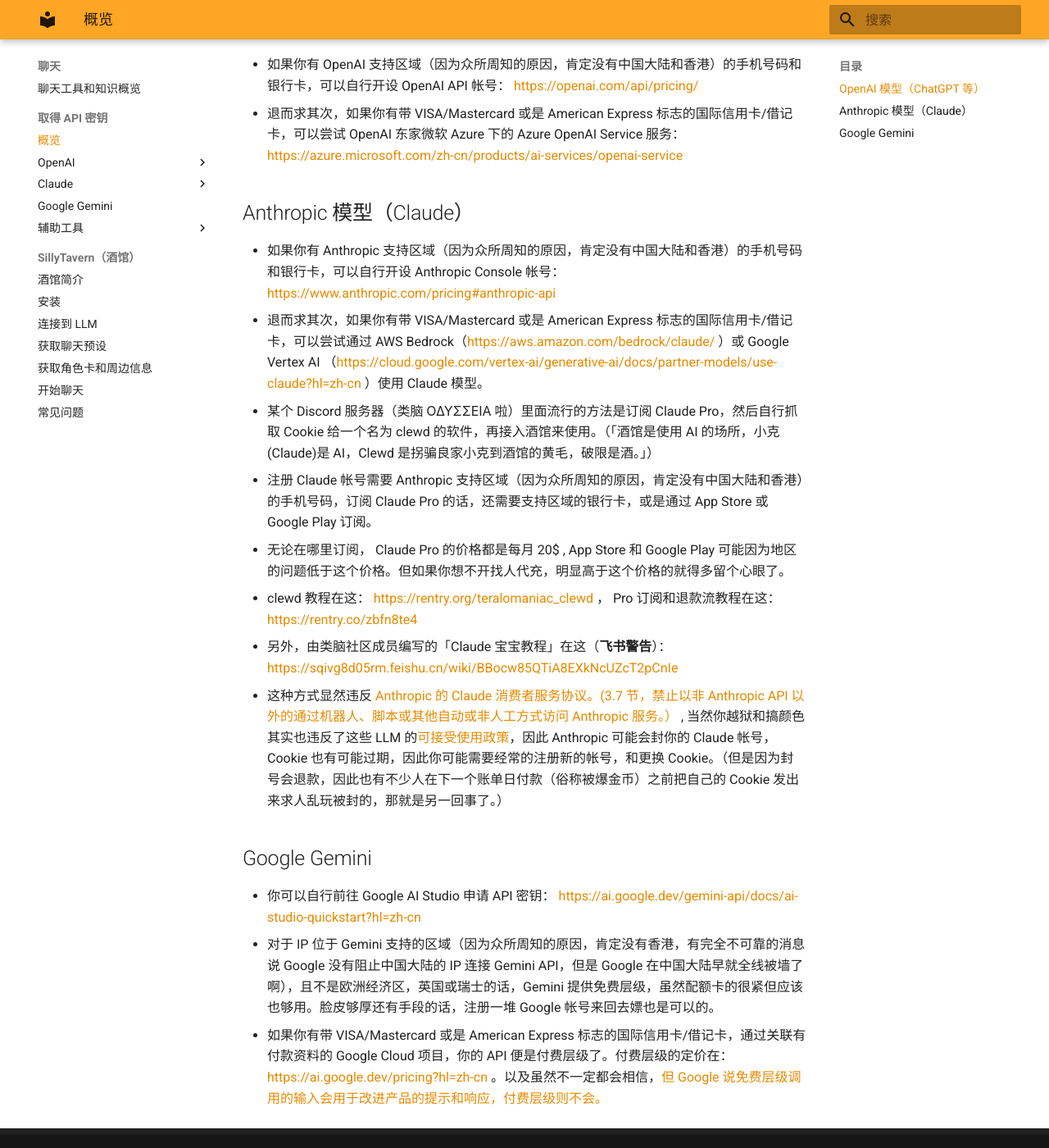
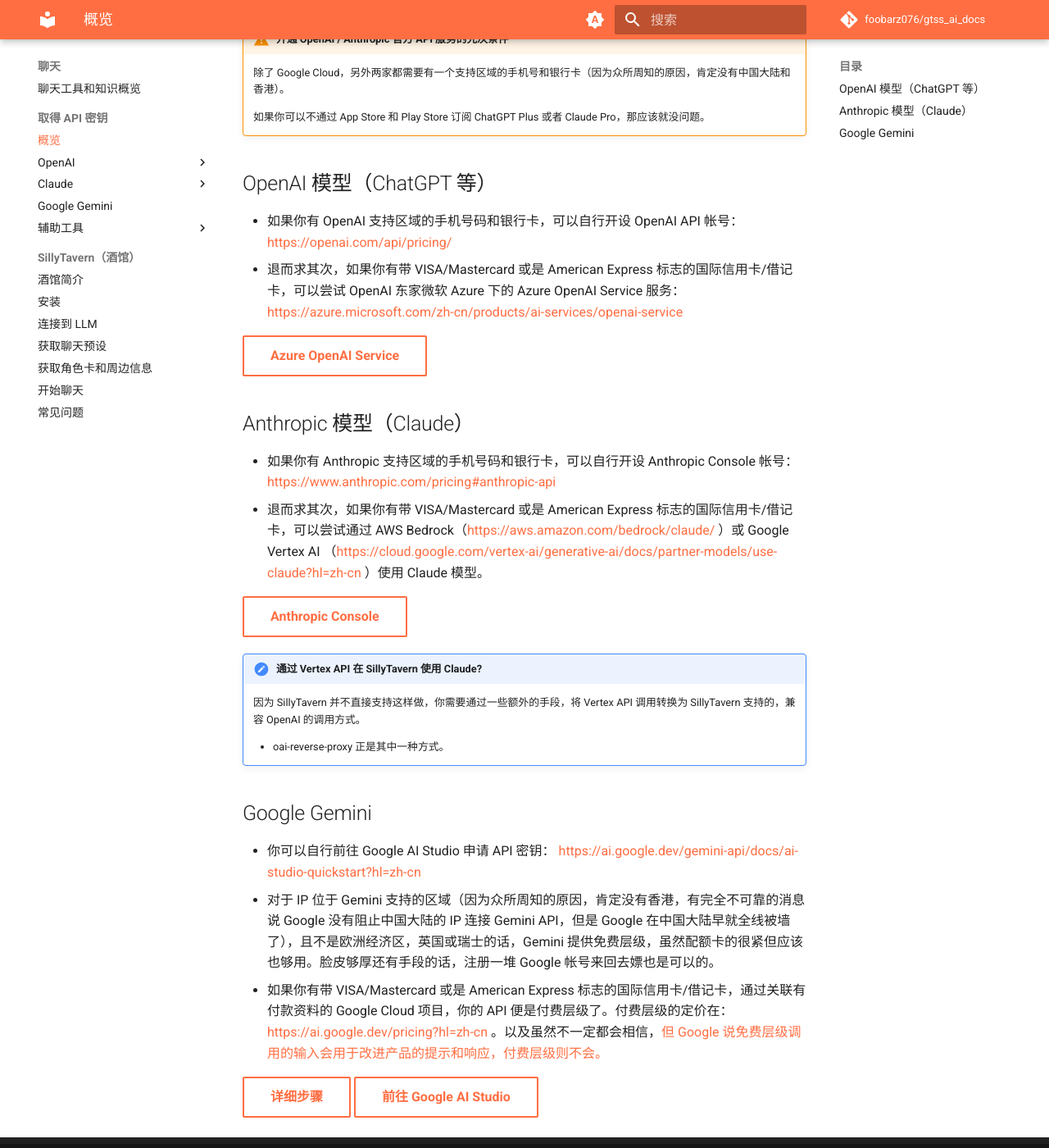
Before and after one commit to foobarz076/gtss_ai_docs, an MkDocs documentation site: the page built from docs/chatting/api_connection/index.md, in a window 1280 px wide and 1400 px high, scrolled down 673 px. Shown: the whole window at 82% size. Built offline with MkDocs 1.6.1 and Material for MkDocs 9.7.7, drawn with Linux system fonts in a browser that asks for light colours; plug-ins that fetch from the network failed and are left out; comment, search, counter and statistics services are not loaded; some of the changed text lies outside the part shown.

```diff
--- a/docs/chatting/api_connection/index.md
+++ b/docs/chatting/api_connection/index.md
@@ -2,34 +2,49 @@
 
 !!! warning 此文档不会涉及非官方途径
 
-    此文档不会涉及官方途径以外的连接方式。
+    此文档不会涉及官方途径或需要官方途径取得的登录凭据（Cookie或API密钥等）以外的连接方式。
     在 SillyTavern 官方 Discord 服务器提及非官方途径以外的反向代理和中转会导致你被封禁。
 
 !!! important "记得去看看官方 API 的价格"
 
-    即使你不能亲自开设以下平台的 API 帐号，或是愿意用别人家的{--被别人割韭菜--}，你最好也把这三大家官方的价格表看一遍，所有低于这个单价的，要么是来路不正规（例如用一堆 Google 帐号白嫖 Gemini API 的免费层级，或是逃云服务平台的账单），或者就是偷梁换柱（用其它便宜的模型代替它声称的模型，「是吧 officechat 办公室? Gemini 的信息都在你用户的报错中出现了。是吧赛博女友(科普百晓生)，解释一下你用户报错中的`you.com`?」）等等。
+    即使你不能亲自开设以下平台的 API 帐号，或是愿意用别人家的{--被别人割韭菜--}，你最好也把这三大家官方的价格表看一遍，所有低于这个单价的，要么是来路不正规（例如用一堆 Google 帐号白嫖 Gemini API 的免费层级，或是逃云服务平台的账单），或者就是偷梁换柱（用其它便宜的模型代替它声称的模型等等。
+
+    > 「是吧 officechat 办公室? Gemini 的信息都在你用户的报错中出现了。是吧赛博女友(科普百晓生)，解释一下你用户报错中的`you.com`?」
 
     * OpenAI Platform（GPT 类模型，Azure OpenAI Service 的定价相同）: [https://openai.com/api/pricing/](https://openai.com/api/pricing/)
     * Anthropic Console（Claude 模型，AWS Bedrock / Google Vertex AI 中的 Claude 模型的定价相同）：[https://www.anthropic.com/pricing#anthropic-api](https://www.anthropic.com/pricing#anthropic-api)
     * Google Gemini： [https://cloud.google.com/vertex-ai/generative-ai/pricing?hl=zh-cn#gemini-models](https://cloud.google.com/vertex-ai/generative-ai/pricing?hl=zh-cn#gemini-models)
 
+!!! warning "开通 OpenAI / Anthropic 官方 API 服务的先决条件"
+
+    除了 Google Cloud，另外两家都需要有一个支持区域的手机号和银行卡（因为众所周知的原因，肯定没有中国大陆和香港）。
+
+    如果你可以不通过 App Store 和 Play Store 订阅 ChatGPT Plus 或者 Claude Pro，那应该就没问题。
+
 ## OpenAI 模型（ChatGPT 等）
 
-* 如果你有 OpenAI 支持区域（因为众所周知的原因，肯定没有中国大陆和香港）的手机号码和银行卡，可以自行开设 OpenAI API 帐号： https://openai.com/api/pricing/
+* 如果你有 OpenAI 支持区域的手机号码和银行卡，可以自行开设 OpenAI API 帐号： https://openai.com/api/pricing/
 * 退而求其次，如果你有带 VISA/Mastercard 或是 American Express 标志的国际信用卡/借记卡，可以尝试 OpenAI 东家微软 Azure 下的 Azure OpenAI Service 服务：https://azure.microsoft.com/zh-cn/products/ai-services/openai-service
 
+[Azure OpenAI Service](#){ .md-button }
+
 ## Anthropic 模型（Claude）
-* 如果你有 Anthropic 支持区域（因为众所周知的原因，肯定没有中国大陆和香港）的手机号码和银行卡，可以自行开设 Anthropic Console 帐号：https://www.anthropic.com/pricing#anthropic-api
+* 如果你有 Anthropic 支持区域的手机号码和银行卡，可以自行开设 Anthropic Console 帐号：https://www.anthropic.com/pricing#anthropic-api
 * 退而求其次，如果你有带 VISA/Mastercard 或是 American Express 标志的国际信用卡/借记卡，可以尝试通过 AWS Bedrock（https://aws.amazon.com/bedrock/claude/ ）或 Google Vertex AI （https://cloud.google.com/vertex-ai/generative-ai/docs/partner-models/use-claude?hl=zh-cn ）使用 Claude 模型。
-* 某个 Discord 服务器（类脑 ΟΔΥΣΣΕΙΑ 啦）里面流行的方法是订阅 Claude Pro，然后自行抓取 Cookie 给一个名为 clewd 的软件，再接入酒馆来使用。（「酒馆是使用 AI 的场所，小克(Claude)是 AI，Clewd 是拐骗良家小克到酒馆的黄毛，破限是酒。」）
-  * 注册 Claude 帐号需要 Anthropic 支持区域（因为众所周知的原因，肯定没有中国大陆和香港）的手机号码，订阅 Claude Pro 的话，还需要支持区域的银行卡，或是通过 App Store 或 Google Play 订阅。
-  * 无论在哪里订阅， Claude Pro 的价格都是每月 20$ , App Store 和 Google Play 可能因为地区的问题低于这个价格。但如果你想不开找人代充，明显高于这个价格的就得多留个心眼了。
-  * clewd 教程在这： https://rentry.org/teralomaniac_clewd ， Pro 订阅和退款流教程在这： https://rentry.co/zbfn8te4
-  * 另外，由类脑社区成员编写的「Claude 宝宝教程」在这（**飞书警告**）： https://sqivg8d05rm.feishu.cn/wiki/BBocw85QTiA8EXkNcUZcT2pCnIe
-  * 这种方式显然违反 [Anthropic 的 Claude 消费者服务协议。(3.7 节，禁止以非 Anthropic API 以外的通过机器人、脚本或其他自动或非人工方式访问 Anthropic 服务。）](https://www.anthropic.com/legal/consumer-terms) , 当然你越狱和搞颜色其实也违反了这些 LLM 的[可接受使用政策](https://www.anthropic.com/legal/aup)，因此 Anthropic 可能会封你的 Claude 帐号，Cookie 也有可能过期，因此你可能需要经常的注册新的帐号，和更换 Cookie。（但是因为封号会退款，因此也有不少人在下一个账单日付款（俗称被爆金币）之前把自己的 Cookie 发出来求人乱玩被封的，那就是另一回事了。）
+
+[Anthropic Console](#){ .md-button }
+
+!!! tips "通过 Vertex API 在 SillyTavern 使用 Claude?"
+
+    因为 SillyTavern 并不直接支持这样做，你需要通过一些额外的手段，将 Vertex API 调用转换为 SillyTavern 支持的，兼容 OpenAI 的调用方式。
+
+    * oai-reverse-proxy 正是其中一种方式。
 
 ## Google Gemini
 
 * 你可以自行前往 Google AI Studio 申请 API 密钥： https://ai.google.dev/gemini-api/docs/ai-studio-quickstart?hl=zh-cn
-* 对于 IP 位于 Gemini 支持的区域（因为众所周知的原因，肯定没有香港，有完全不可靠的消息说 Google 没有阻止中国大陆的 IP 连接 Gemini API，但是 Google 在中国大陆早就全线被墙了啊），且不是欧洲经济区，英国或瑞士的话，Gemini 提供免费层级，虽然配额卡的很紧但应该也够用。脸皮够厚还有手段的话，注册一堆 Google 帐号来回去嫖也是可以的。
+* 对于 IP 位于 Gemini 支持的区域（因为众所周知的原因，肯定没有香港，有完全不可靠的消息说 Google 没有阻止中国大陆的 IP 连接 Gemini API，但是 Google 在中国大陆早就全线被墙了），且不是欧洲经济区，英国或瑞士的话，Gemini 提供免费层级，虽然配额卡的很紧但应该也够用。脸皮够厚还有手段的话，注册一堆 Google 帐号来回去嫖也是可以的。
 * 如果你有带 VISA/Mastercard 或是 American Express 标志的国际信用卡/借记卡，通过关联有付款资料的 Google Cloud 项目，你的 API 便是付费层级了。付费层级的定价在： https://ai.google.dev/pricing?hl=zh-cn 。以及虽然不一定都会相信，[但 Google 说免费层级调用的输入会用于改进产品的提示和响应，付费层级则不会。](https://ai.google.dev/gemini-api/terms?hl=zh-cn)
+
+[详细步骤](#){ .md-button }
+[前往 Google AI Studio](#){ .md-button }
--- a/mkdocs.yml
+++ b/mkdocs.yml
@@ -1,4 +1,5 @@
-site_name: Foooo
+site_name: AI 巨大娘会梦见电子小人吗
+site_url: https://gtss-ai-docs.barz.foo
 
 copyright: <p xmlns:cc="http://creativecommons.org/ns#" >Unless otherwise declared, this work is licensed under <a href="https://creativecommons.org/licenses/by-nc-sa/4.0/?ref=chooser-v1" target="_blank" rel="license noopener noreferrer" style="display:inline-block;">Creative Commons Attribution-NonCommercial-ShareAlike 4.0 International<img style="height:22px!important;margin-left:3px;vertical-align:text-bottom;" src="https://mirrors.creativecommons.org/presskit/icons/cc.svg?ref=chooser-v1" alt=""><img style="height:22px!important;margin-left:3px;vertical-align:text-bottom;" src="https://mirrors.creativecommons.org/presskit/icons/by.svg?ref=chooser-v1" alt=""><img style="height:22px!important;margin-left:3px;vertical-align:text-bottom;" src="https://mirrors.creativecommons.org/presskit/icons/nc.svg?ref=chooser-v1" alt=""><img style="height:22px!important;margin-left:3px;vertical-align:text-bottom;" src="https://mirrors.creativecommons.org/presskit/icons/sa.svg?ref=chooser-v1" alt=""></a></p>
 
@@ -24,7 +25,7 @@
       - "Google Gemini": chatting/api_connection/gemini.md
       - "辅助工具":
         - "Clewd":
-          - "下载和安装": chatting/api_connection/clewd/clewd.md
+          - "下载和运行 Clewd": chatting/api_connection/clewd/clewd.md
           - "注册 Claude 帐号": chatting/api_connection/clewd/account.md
           - "订阅 Claude Pro": chatting/api_connection/clewd/pro.md
           - "获取 Cookie": chatting/api_connection/clewd/cookie.md
@@ -48,6 +49,7 @@
   - stylesheets/extra.css
 
 plugins:
+  - privacy
   - search
 
 markdown_extensions:
@@ -69,6 +71,9 @@
   name: material
   language: zh
   features:
+    - navigation.instant
+    - navigation.instant.prefetch
+    - navigation.instant.progress
     - navigation.footer
     - navigation.tabs
     - navigation.sections
@@ -79,5 +84,31 @@
     - search.share
     - toc.follow
   palette:
-    primary: orange
-    accent: amber
+
+    # Palette toggle for automatic mode
+    - media: "(prefers-color-scheme)"
+      toggle:
+        icon: material/brightness-auto
+        name: Switch to light mode
+
+    # Palette toggle for light mode
+    - media: "(prefers-color-scheme: light)"
+      scheme: default
+      primary: deep orange
+      accent: amber
+      toggle:
+        icon: material/brightness-7
+        name: Switch to dark mode
+
+    # Palette toggle for dark mode
+    - media: "(prefers-color-scheme: dark)"
+      scheme: slate
+      primary: black
+      accent: grey
+      toggle:
+        icon: material/brightness-4
+        name: Switch to system preference
+
+
+repo_url: https://github.com/foobarz076/gtss_ai_docs
+repo_name: foobarz076/gtss_ai_docs
```
Also changed, not shown: docs/basic/nodejs.md (+1 -1 lines), docs/chatting/api_connection/clewd/clewd.md (+232 -0 lines), docs/chatting/index.md (+28 -3 lines), docs/index.md (+12 -0 lines), 3 other files.
